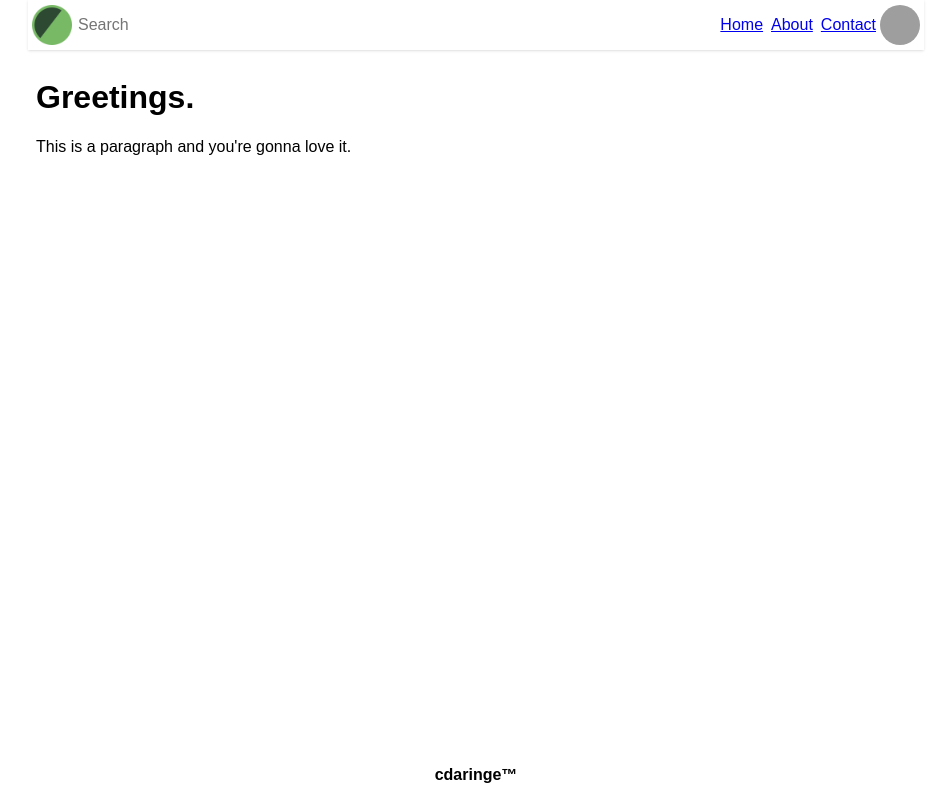
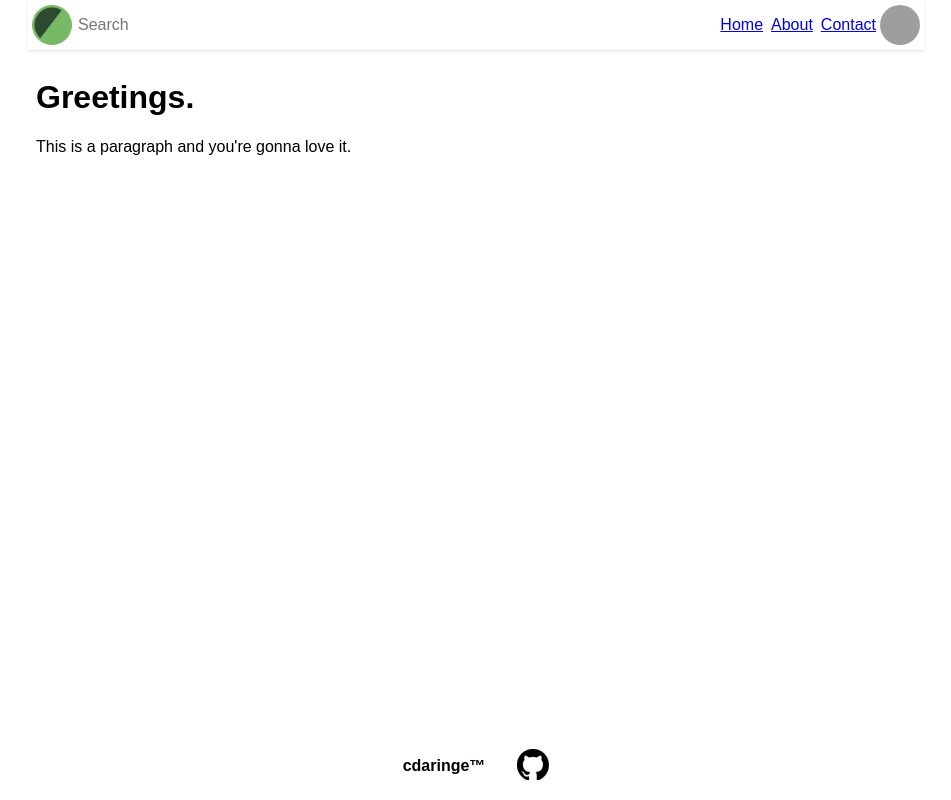
Before and after one commit to cdaringe/pragamatic-html-boilerplate, a website: page index.html in a window 1280 px wide. Shown: the whole page, without its empty margins (164-1115 px from the left). Drawn offline with Linux system fonts and the light colour scheme; grey boxes are pictures that could not be loaded.

Commit message:
feat: add octocat

```diff
--- a/index.html
+++ b/index.html
@@ -65,6 +65,22 @@
       </main>
       <footer class="flex justify-center items-center">
         <div class="p-4 font-bold"><span>cdaringe™</span></div>
+        <div class="p-4">
+          <svg
+            class="w-8"
+            viewBox="0 0 98 96"
+            xmlns="http://www.w3.org/2000/svg"
+          >
+            <path
+              stroke="black"
+              fill="black"
+              fill-rule="evenodd"
+              clip-rule="evenodd"
+              d="M48.854 0C21.839 0 0 22 0 49.217c0 21.756 13.993 40.172 33.405 46.69 2.427.49 3.316-1.059 3.316-2.362 0-1.141-.08-5.052-.08-9.127-13.59 2.934-16.42-5.867-16.42-5.867-2.184-5.704-5.42-7.17-5.42-7.17-4.448-3.015.324-3.015.324-3.015 4.934.326 7.523 5.052 7.523 5.052 4.367 7.496 11.404 5.378 14.235 4.074.404-3.178 1.699-5.378 3.074-6.6-10.839-1.141-22.243-5.378-22.243-24.283 0-5.378 1.94-9.778 5.014-13.2-.485-1.222-2.184-6.275.486-13.038 0 0 4.125-1.304 13.426 5.052a46.97 46.97 0 0 1 12.214-1.63c4.125 0 8.33.571 12.213 1.63 9.302-6.356 13.427-5.052 13.427-5.052 2.67 6.763.97 11.816.485 13.038 3.155 3.422 5.015 7.822 5.015 13.2 0 18.905-11.404 23.06-22.324 24.283 1.78 1.548 3.316 4.481 3.316 9.126 0 6.6-.08 11.897-.08 13.526 0 1.304.89 2.853 3.316 2.364 19.412-6.52 33.405-24.935 33.405-46.691C97.707 22 75.788 0 48.854 0z"
+              fill="#fff"
+            />
+          </svg>
+        </div>
       </footer>
     </div>
   </body>
--- a/uno.css
+++ b/uno.css
@@ -12,6 +12,7 @@
 .h-full{height:100%;}
 .max-w-4xl{max-width:56rem;}
 .w-12{width:3rem;}
+.w-8{width:2rem;}
 .w-full{width:100%;}
 .flex{display:flex;}
 .flex-1{flex:1 1 0%;}
@@ -24,6 +25,7 @@
 .gap-2{gap:0.5rem;}
 .rounded-full{border-radius:9999px;}
 .b-none{border-style:none;}
+[stroke~="black"]{--un-stroke-opacity:1;stroke:rgb(0 0 0 / var(--un-stroke-opacity));}
 .p-0{padding:0;}
 .p-1{padding:0.25rem;}
 .p-2{padding:0.5rem;}
```
